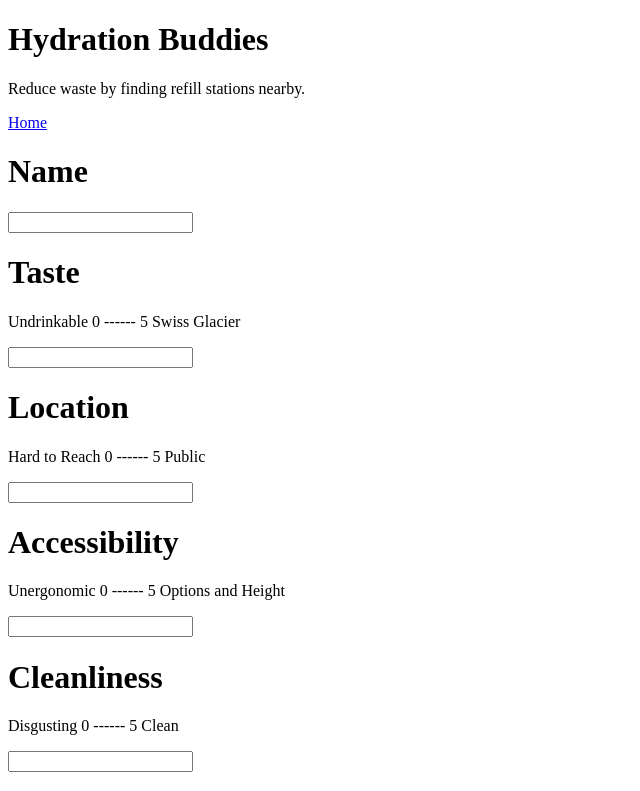
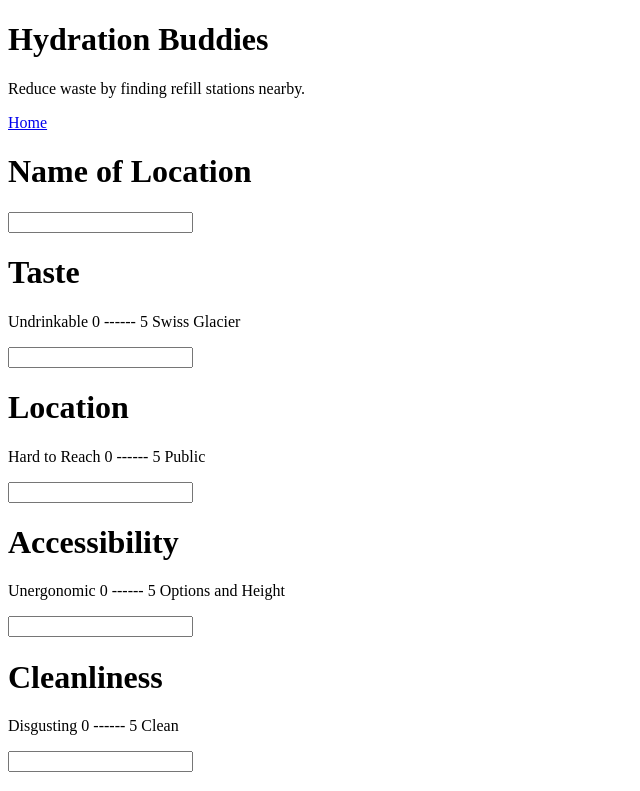
Before and after one commit to RyanDeivert555/H4H-2024, a plain HTML site: page rating.html in a window 1280 px wide. Shown: the top 791 px of the page, without its empty margins (0-640 px from the left). Drawn offline with Linux system fonts and the light colour scheme.

Commit message:
Change name

```diff
--- a/rating.html
+++ b/rating.html
@@ -17,7 +17,7 @@
 
     <div class="options">
       <div class="form">
-        <h1>Name</h1>
+        <h1>Name of Location</h1>
         <input type="text" id="name" />
       </div>
     <div class="options">
```
